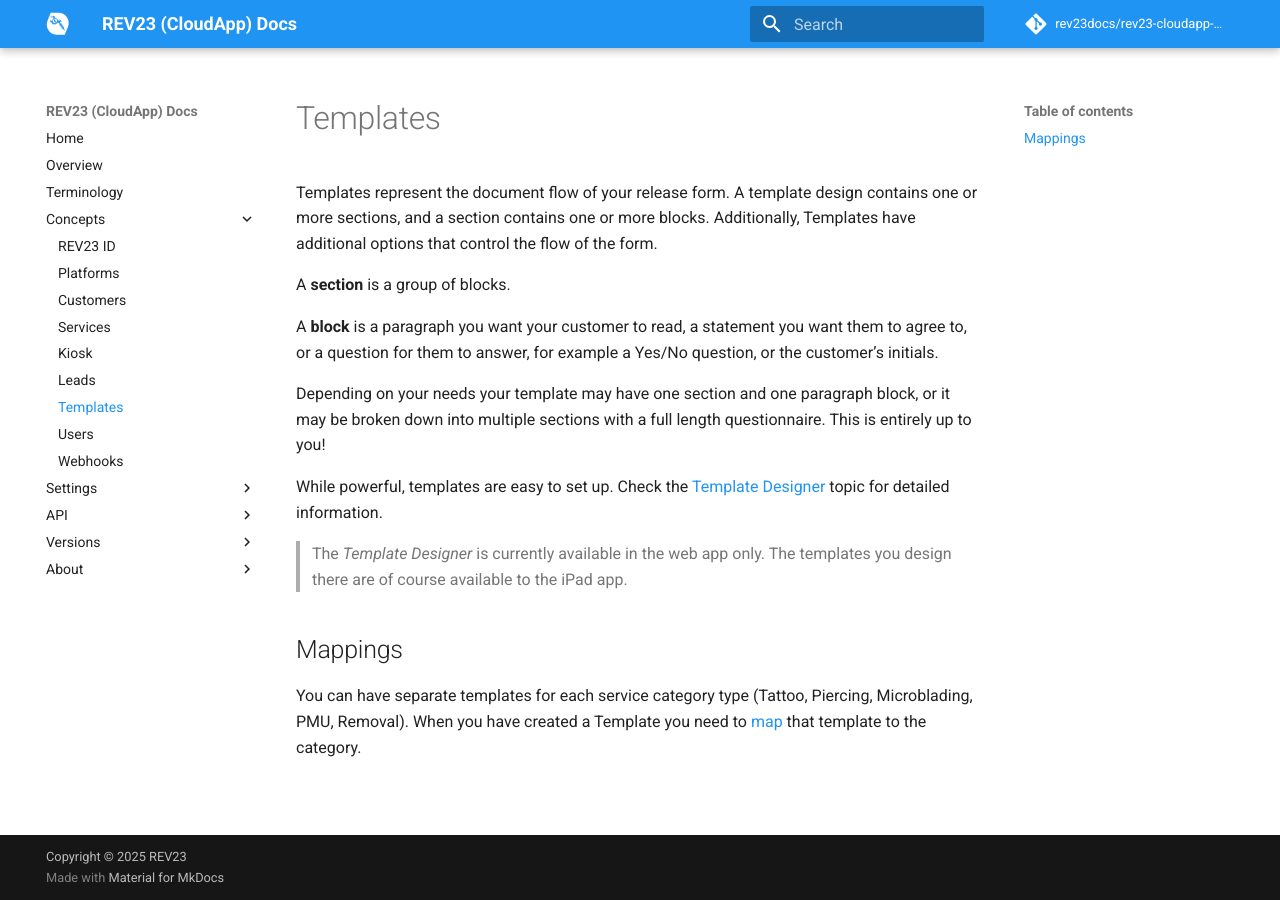
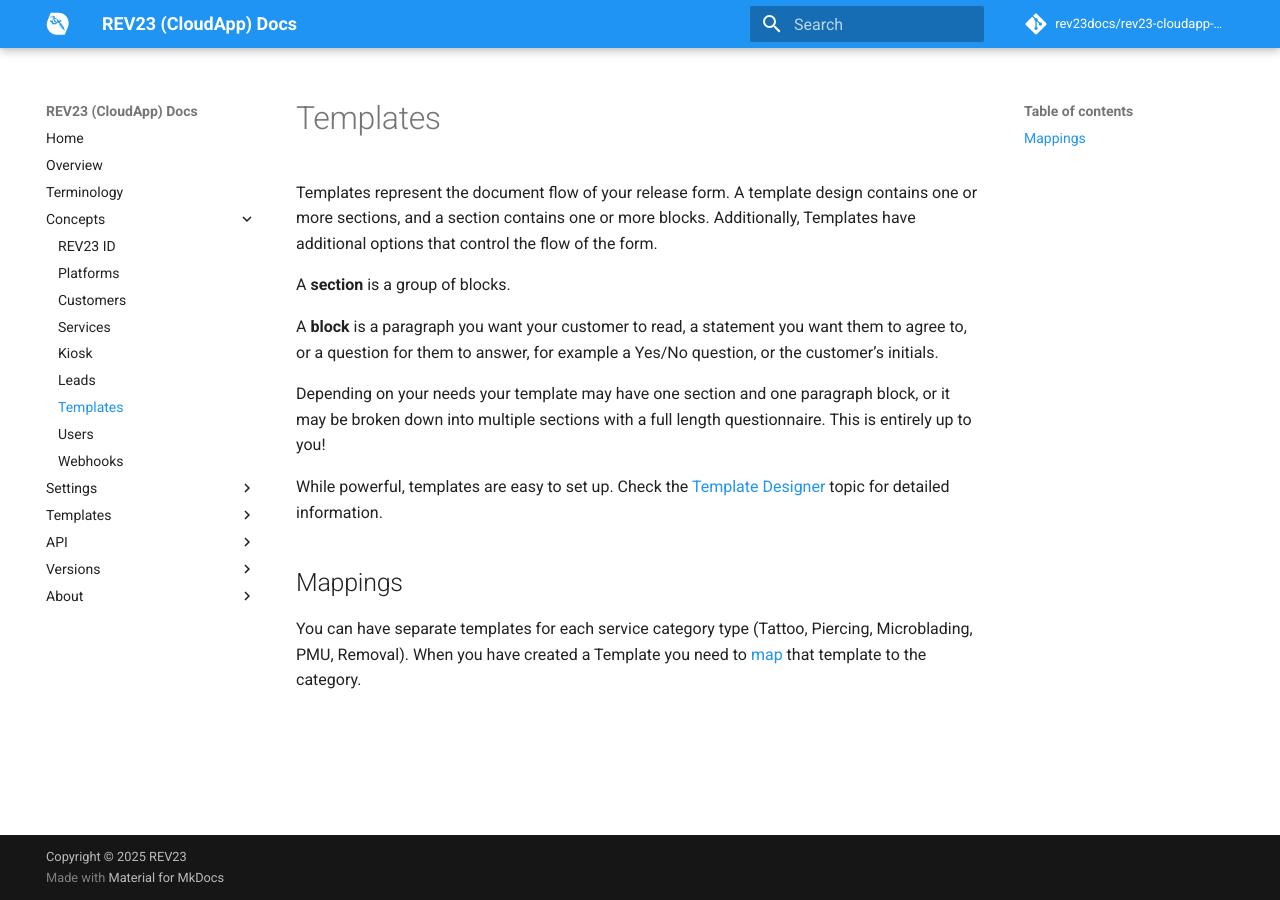
Before and after one commit to REV23Docs/rev23-cloudapp-docs, an MkDocs documentation site: the page built from docs/concepts/templates.md, in a window 1280 px wide. Built offline with MkDocs 1.6.1 and Material for MkDocs 9.7.7, drawn with Linux system fonts in a browser that asks for light colours; comment, search, counter and statistics services are not loaded.

Commit message:
iPad 1.3.6 changes, began moving template designer to it's own section which resulted in moving pages.

```diff
--- a/docs/concepts/templates.md
+++ b/docs/concepts/templates.md
@@ -8,10 +8,8 @@
 
 Depending on your needs your template may have one section and one paragraph block, or it may be broken down into multiple sections with a full length questionnaire. This is entirely up to you!
 
-While powerful, templates are easy to set up. Check the [Template Designer](../settings/templates/designer.md) topic for detailed information.
-
-> The _Template Designer_ is currently available in the web app only. The templates you design there are of course available to the iPad app.
+While powerful, templates are easy to set up. Check the [Template Designer](../template-designer/index.md) topic for detailed information.
 
 ## Mappings
 
-You can have separate templates for each service category type (Tattoo, Piercing, Microblading, PMU, Removal). When you have created a Template you need to [map](../settings/templates/mappings.md) that template to the category.
+You can have separate templates for each service category type (Tattoo, Piercing, Microblading, PMU, Removal). When you have created a Template you need to [map](../template-designer/mappings.md) that template to the category.
--- a/mkdocs.yml
+++ b/mkdocs.yml
@@ -40,9 +40,6 @@
         - 'Sources': settings/sources.md
       - Services:
         - 'Service Types': settings/service-types.md
-        - Templates:
-          - 'Designer': settings/templates/designer.md
-          - 'Template Mappings': settings/templates/mappings.md
       - Tattoo: 'settings/tattoo.md'
       - Piercing: 'settings/piercing.md'
       - Needles: 'settings/needles.md'
@@ -50,6 +47,9 @@
         - 'Portfolio': ipad/portfolio.md
         - 'Passcode': ipad/passcode.md
         - 'Cache': ipad/cache.md
+    - Templates:
+          - 'Designer': template-designer/index.md
+          - 'Template Mappings': template-designer/mappings.md
     - API:
       - 'Overview': api/overview.md
       - 'Status Codes': api/status-codes.md
```
Also changed, not shown: docs/concepts/kiosk.md (+1 -1 lines), docs/concepts/users.md (+1 -1 lines), docs/ipad/portfolio.md (+1 -1 lines), docs/versions/ios.md (+5 -0 lines), docs/template-designer/index.md (renamed from docs/settings/templates/designer.md), docs/template-designer/mappings.md (renamed from docs/settings/templates/mappings.md).
